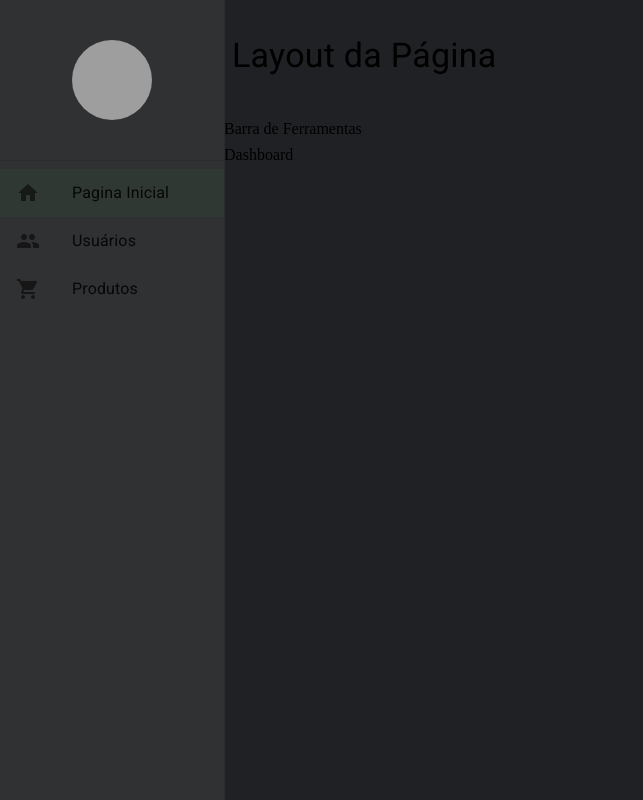
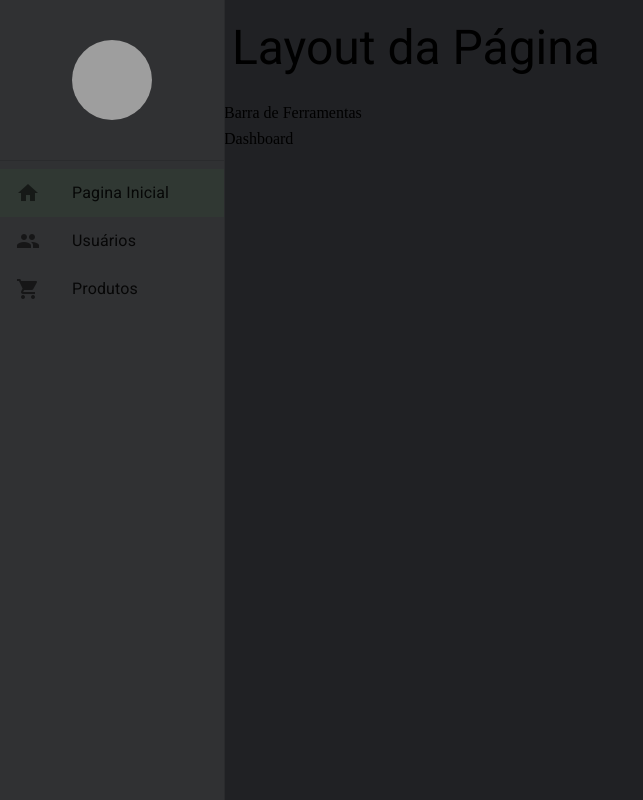
Before and after one commit to DaksonC/crud-react-materialui-typescript, a React (Vite) app: page /pagina-inicial in a window 1280 px wide. Shown: the whole page, without its empty margins (0-643 px from the left). Built offline with nearby package versions, Linux system fonts and the light colour scheme; grey boxes are pictures that could not be loaded.

Commit message:
faet: finaliza layout base das páginas

```diff
--- a/src/pages/dashboard/Dashboard.tsx
+++ b/src/pages/dashboard/Dashboard.tsx
@@ -2,7 +2,10 @@
 
 export const Dashboard = () => {
   return (
-    <LayoutBaseDePagina titulo='Layout da Página'>
+    <LayoutBaseDePagina
+      titulo='Layout da Página'
+      barraDeFerramentas={<>Barra de Ferramentas</>}
+    >
       Dashboard
     </LayoutBaseDePagina>
   )
--- a/src/shared/layouts/LayoutBaseDePagina.tsx
+++ b/src/shared/layouts/LayoutBaseDePagina.tsx
@@ -12,12 +12,19 @@
 interface ILayoutBaseDePaginaProps {
   titulo: string;
   children: React.ReactNode;
+  barraDeFerramentas?: React.ReactNode;
 }
 
 
-export const LayoutBaseDePagina = ({ children, titulo }: ILayoutBaseDePaginaProps) => {
+export const LayoutBaseDePagina = (
+  {
+    children,
+    titulo,
+    barraDeFerramentas
+  }: ILayoutBaseDePaginaProps) => {
 
   const smDown = useMediaQuery((theme: Theme) => theme.breakpoints.down('sm'));
+  const mdDown = useMediaQuery((theme: Theme) => theme.breakpoints.down('md'));
   const theme = useTheme();
 
   const { toggleDrawerOpen } = useDrawerContext();
@@ -34,21 +41,28 @@
         gap={1}
         display='flex'
         alignItems='center'
-        height={theme.spacing(12)}
+        height={theme.spacing(smDown ? 6 : mdDown ? 8 : 10)}
       >
         {smDown && (
           <IconButton onClick={toggleDrawerOpen}>
             <Icon>menu</Icon>
           </IconButton>
         )}
-        <Typography variant='h4'>
+        <Typography
+          variant={smDown ? 'h5' : mdDown ? 'h4' : 'h3'}
+          overflow='hidden'
+          whiteSpace='nowrap'
+          textOverflow='ellipsis'
+        >
           {titulo}
         </Typography>
       </Box>
-      <Box>
-        Barra de Ferramentas
-      </Box>
-      <Box>
+      {barraDeFerramentas && (
+        <Box>
+          {barraDeFerramentas}
+        </Box>
+      )}
+      <Box flex={1} overflow='auto'>
         {children}
       </Box>
     </Box>
```
